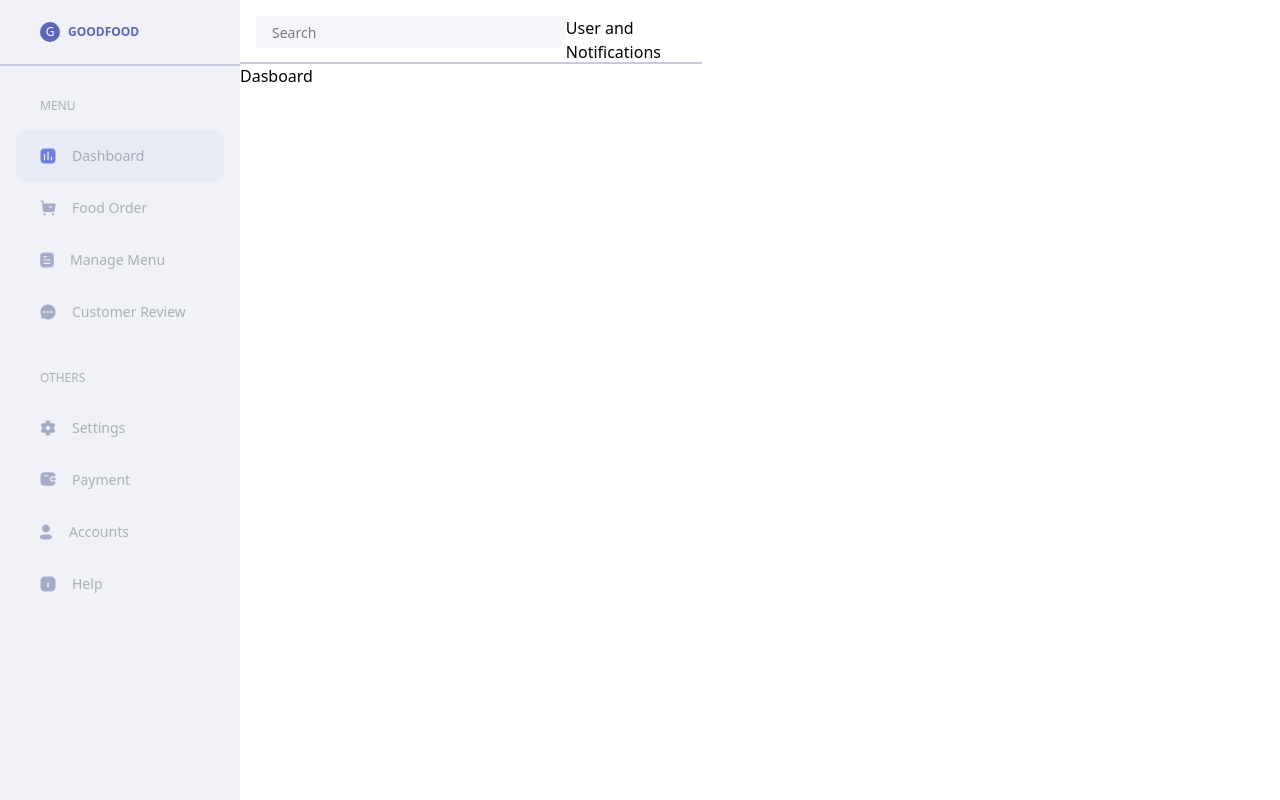
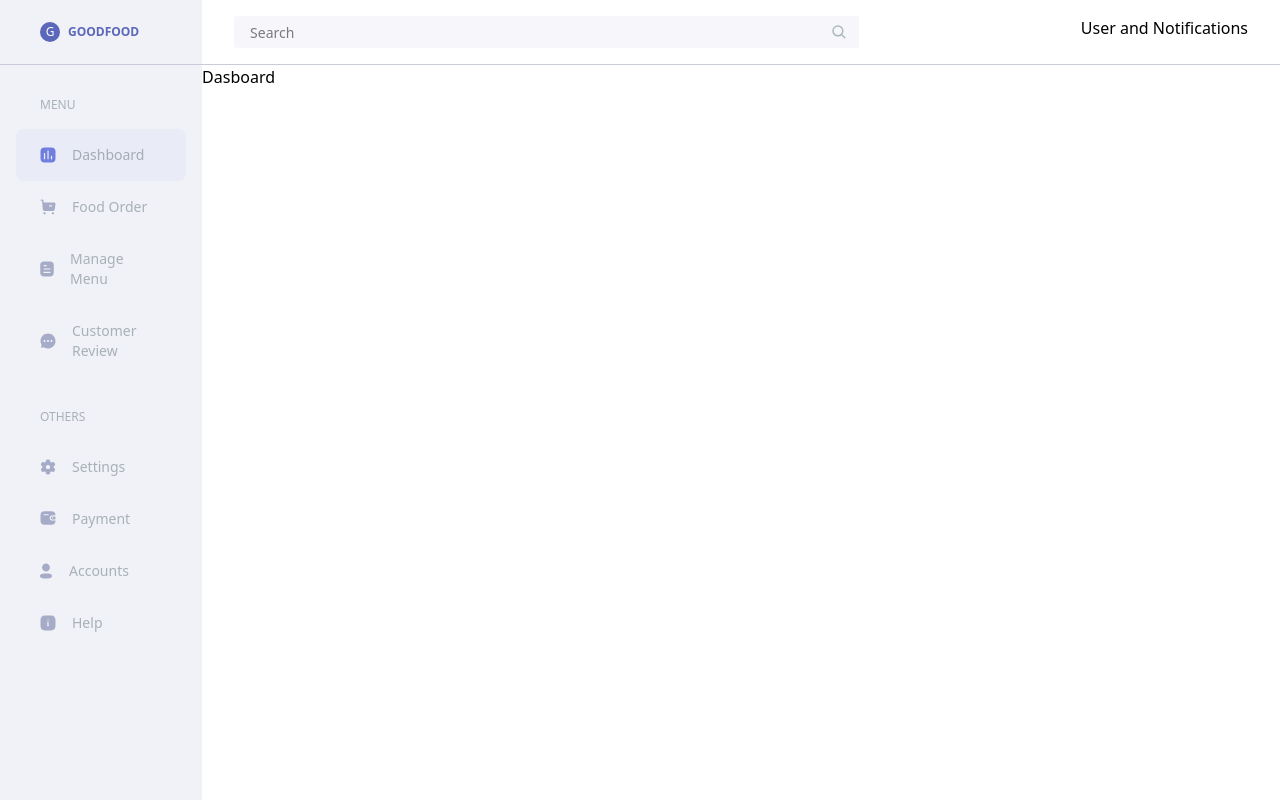
Before and after one commit to kofinartey/goodfood, a React (Vite) app: page / in a window 1280 px wide. Built offline with nearby package versions, Linux system fonts and the light colour scheme.

Commit message:
search component functionality

```diff
--- a/src/assets/icons/svgIcons/SearchIcon.tsx
+++ b/src/assets/icons/svgIcons/SearchIcon.tsx
@@ -1,19 +1,31 @@
 export function SearchIcon(props: React.SVGProps<SVGSVGElement>) {
   return (
     <svg
-      width="13"
-      height="16"
-      viewBox="0 0 13 16"
+      width="14"
+      height="14"
+      viewBox="0 0 14 14"
       fill="none"
       xmlns="http://www.w3.org/2000/svg"
       {...props}
     >
-      <path
-        fillRule="evenodd"
-        clipRule="evenodd"
-        d="M9.97047 4.46829C9.97047 6.67106 8.20431 8.43733 5.99998 8.43733C3.7964 8.43733 2.02949 6.67106 2.02949 4.46829C2.02949 2.26552 3.7964 0.5 5.99998 0.5C8.20431 0.5 9.97047 2.26552 9.97047 4.46829ZM6 15.5C2.74678 15.5 0 14.9712 0 12.9312C0 10.8904 2.76404 10.3804 6 10.3804C9.25397 10.3804 12 10.9092 12 12.9492C12 14.99 9.23596 15.5 6 15.5Z"
-        fill="#A6ABC8"
-      />
+      <g opacity="0.5">
+        <path
+          fill-rule="evenodd"
+          clip-rule="evenodd"
+          d="M5.91314 10.8263C8.6266 10.8263 10.8263 8.6266 10.8263 5.91314C10.8263 3.19969 8.6266 1 5.91314 1C3.19969 1 1 3.19969 1 5.91314C1 8.6266 3.19969 10.8263 5.91314 10.8263Z"
+          stroke="#627B87"
+          stroke-width="1.5"
+          stroke-linecap="round"
+          stroke-linejoin="round"
+        />
+        <path
+          d="M9.7193 9.71889L12.8074 12.807"
+          stroke="#627B87"
+          stroke-width="1.5"
+          stroke-linecap="round"
+          stroke-linejoin="round"
+        />
+      </g>
     </svg>
   );
 }
--- /dev/null
+++ b/src/layout/dashboard/components/Navbar/components/Search/hooks/useSearch.ts
@@ -0,0 +1,35 @@
+import { useCallback, useEffect, useState } from "react";
+
+type Result = {
+  data: { searchValue: string };
+  actions: {
+    handleSearchInput: (val: string) => void;
+    handleSearchClick: () => void;
+  };
+};
+
+export function useSearch(): Result {
+  const [searchValue, setSearchValue] = useState("");
+
+  useEffect(() => {
+    console.log("seraching", searchValue);
+  }, [searchValue]);
+
+  const handleSearchInput = useCallback((val: string) => {
+    setSearchValue(val);
+  }, []);
+
+  const handleSearchClick = useCallback(() => {
+    console.log("searching...");
+  }, []);
+
+  return {
+    data: {
+      searchValue,
+    },
+    actions: {
+      handleSearchClick,
+      handleSearchInput,
+    },
+  };
+}
--- a/src/layout/dashboard/components/Navbar/components/Search/index.tsx
+++ b/src/layout/dashboard/components/Navbar/components/Search/index.tsx
@@ -1,12 +1,28 @@
+import { SearchIcon } from "../../../../../../assets/icons";
+import { useSearch } from "./hooks/useSearch";
 
 export function Search() {
+  const {
+    actions: { handleSearchClick, handleSearchInput },
+  } = useSearch();
+
   return (
-    <div className="w-full relative">
-      {/* <img src={SearchIcon} className="absolute top-3 right-4" /> */}
+    <div className="w-full relative max-w-[625px]">
       <input
         placeholder="Search"
-        className="bg-[#F6F6FB] placeholder:text-sm py-1 px-4 rounded-l w-full focus-within:outline-[#5A6ACF]"
+        className="peer bg-[#F6F6FB] placeholder:text-sm py-1 pl-4 pr-10 rounded-l w-full focus-within:outline-[#5A6ACF]"
+        onChange={(event) => {
+          handleSearchInput(event?.target.value);
+        }}
       />
+      <button
+        className="absolute h-full w-10 right-0 "
+        onClick={handleSearchClick}
+      >
+        <div className=" w-full h-full  flex justify-center items-center hover:bg-[#5A6ACF20]">
+          <SearchIcon />
+        </div>
+      </button>
     </div>
   );
 }
--- a/src/layout/dashboard/components/Navbar/index.tsx
+++ b/src/layout/dashboard/components/Navbar/index.tsx
@@ -2,7 +2,7 @@ import { Search } from "./components/Search";
 
 export function Navbar() {
   return (
-    <div className="flex h-[64px] w-full border-b-2 border-b-[#C8CBD9] [mx-1] justify-between p-4 border-b border-[#C8CBD9]">
+    <div className="flex h-[65px] w-full border-b-1 border-b-[#C8CBD9] [mx-1] justify-between p-4 border-b border-[#C8CBD9] lg:px-8">
       <Search />
       <div>User and Notifications</div>
     </div>
--- a/src/layout/dashboard/components/SidePanel/index.tsx
+++ b/src/layout/dashboard/components/SidePanel/index.tsx
@@ -37,7 +37,7 @@ export function SidePanel() {
     <div className="block w-[80px] bg-[#F1F2F7] h-screen text-[#08243150] lg:w-[240px]">
       <div>
         {/* LOGO */}
-        <div className="border-b-2 border-b-[#C8CBD9]">
+        <div className="border-b-1 border-b-[#C8CBD9]">
           <div className="h-[64px] mx-2  flex items-center justify-center lg:justify-start lg:mx-10">
             <div className="h-5 w-5 mr-2 bg-[#5A67BA] rounded-full text-white text-xs flex items-center justify-center">
               <h2>G</h2>
--- a/src/layout/dashboard/index.tsx
+++ b/src/layout/dashboard/index.tsx
@@ -4,9 +4,9 @@ import { SidePanel } from "./components/SidePanel";
 
 export function Dashboard() {
   return (
-    <div className="flex">
+    <div className="flex ">
       <SidePanel />
-      <div className="">
+      <div className="w-full ">
         <Navbar />
         <div>
           <Outlet />
```
